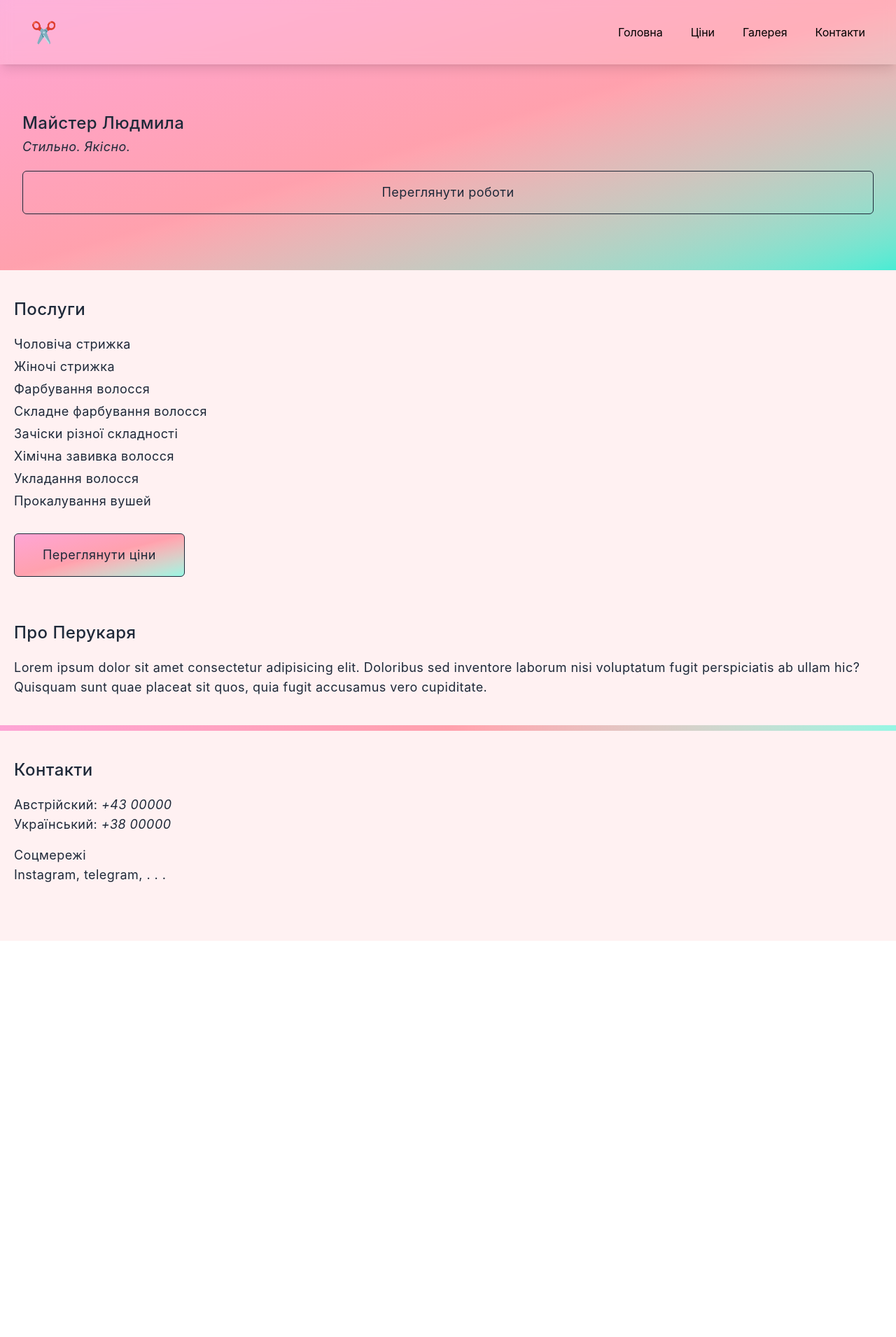
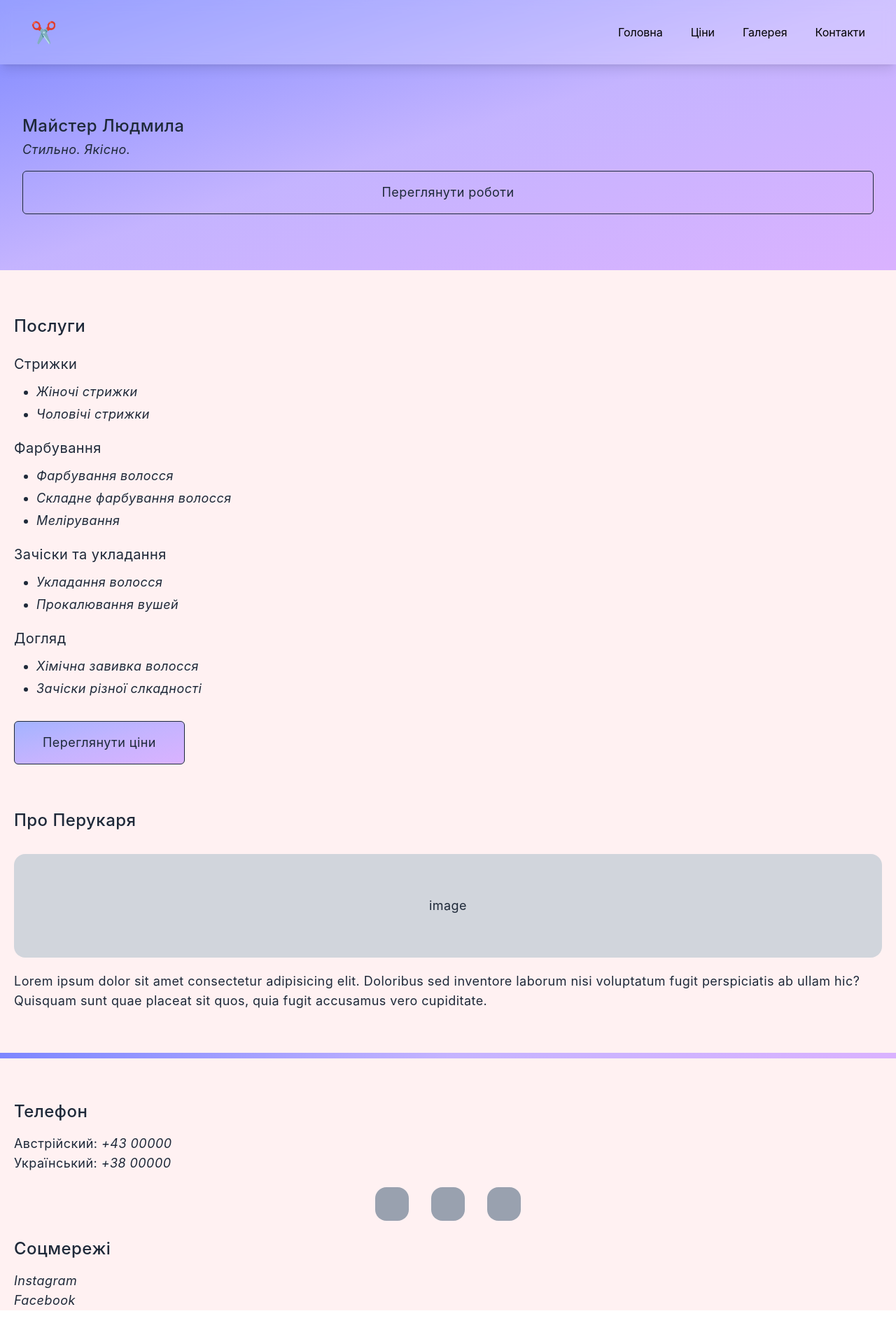
Before and after one commit to Shimi001/hairdresser-website, a React (Vite) app: page / in a window 1280 px wide. Shown: the top 1910 px of the page at 70% size. Before the commit the page ends 1344 px from the top, so only its background shows below. Built offline with nearby package versions, Linux system fonts and the light colour scheme.

Commit message:
Implementation of service sections without code duplication

```diff
--- a/index.html
+++ b/index.html
@@ -1,12 +1,15 @@
 <!doctype html>
 <html lang="en">
+
 <head>
   <meta charset="UTF-8" />
   <meta name="viewport" content="width=device-width, initial-scale=1.0" />
   <title>hairdresser-website</title>
 </head>
+
 <body>
   <div id="root"></div>
   <script type="module" src="/src/main.tsx"></script>
 </body>
+
 </html>
--- a/src/components/NavBar/index.tsx
+++ b/src/components/NavBar/index.tsx
@@ -5,7 +5,7 @@ function NavBar({ open, setOpen, closeMenu }: { open: boolean; setOpen: (open: b
   useScrollClose({ open, closeMenu });
 
   return (
-    <nav className="absolute w-full flex flex-col bg-white/15 backdrop-blur-sm shadow-lg overflow-hidden transform-gpu">
+    <nav className="absolute w-full flex flex-col bg-white/20 backdrop-blur-sm shadow-lg overflow-hidden transform-gpu">
       <div className="flex items-center justify-between py-7 px-11 w-full">
         {/* logo */}
         <div className="text-3xl">
@@ -32,7 +32,7 @@ function NavBar({ open, setOpen, closeMenu }: { open: boolean; setOpen: (open: b
       {/* mobile menu */}
       <div className={`md:hidden overflow-hidden transition-[max-height] duration-300 ease-in-out
         ${open ? "max-h-80" : "max-h-0"}`}>
-        <div className={`w-full flex flex-col px-7 py-9 pb-14 gap-6 tracking-wide text-lg
+        <div className={`w-full flex flex-col px-7 py-9 pb-16 gap-7 tracking-widest text-xl
           transition[opacity] duration-300 ease-in-out
           ${open ? "translate-y-0 opacity-100" : "-translate-y-4 opacity-0"}`}>
           <Link to="/" onClick={closeMenu}>Головна</Link>
--- /dev/null
+++ b/src/data/services.ts
@@ -0,0 +1,18 @@
+export const services = [
+    {
+        title: 'Стрижки',
+        items: ['Жіночі стрижки', 'Чоловічі стрижки']
+    },
+    {
+        title: 'Фарбування',
+        items: ['Фарбування волосся', 'Складне фарбування волосся', 'Мелірування']
+    },
+    {
+        title: 'Зачіски та укладання',
+        items: ['Укладання волосся', 'Прокалювання вушей']
+    },
+    {
+        title: 'Догляд',
+        items: ['Хімічна завивка волосся', 'Зачіски різної слкадності']
+    }
+];
--- a/src/pages/Home/index.tsx
+++ b/src/pages/Home/index.tsx
@@ -1,56 +1,73 @@
 import { Link } from 'react-router-dom';
+import { services } from '../../data/services';
 
 function Home({ closeMenu }: { closeMenu: () => void }) {
   return (
     <>
       {/* hero section */}
-      <div className="flex flex-col px-8 pb-20 pt-40 tracking-wide bg-linear-to-br from-pink-300 via-rose-300 to-teal-300">
-        <h1 className="text-2xl font-medium">
+      <section className="flex flex-col px-8 pb-20 pt-41 mb-16 tracking-wide bg-linear-to-br from-indigo-400 via-violet-300 to-purple-300">
+        <h1 className="text-2xl mb-1 font-medium">
           Майстер Людмила
         </h1>
-        <p className="mt-1 italic">
+        <p className="italic mb-4">
           Стильно. Якісно.
         </p>
-        <Link to="/gallery" onClick={closeMenu} className="inline-flex mt-5 border rounded-md p-4 justify-center">
+        <Link to="/gallery" onClick={closeMenu} className="inline-flex border rounded-md p-4 justify-center">
           Переглянути роботи
         </Link>
-      </div>
+      </section>
 
-      {/* price/services */}
-      <div className="mt-10 px-5 tracking-wide">
-        <h2 className="text-2xl font-medium">Послуги</h2>
-        <ul className="flex flex-col list-inside mt-5 gap-1">
-          <li>Чоловіча стрижка</li>
-          <li>Жіночі стрижка</li>
-          <li>Фарбування волосся</li>
-          <li>Складне фарбування волосся</li>
-          <li>Зачіски різної складності</li>
-          <li>Хімічна завивка волосся</li>
-          <li>Укладання волосся</li>
-          <li>Прокалування вушей</li>
-        </ul>
-        <Link to="/prices" onClick={closeMenu} className="inline-flex mt-8 border rounded-md p-4 px-10 justify-center bg-linear-to-br from-pink-300 via-rose-300 to-teal-200">
+      {/* services */}
+      <section className="px-5 mb-16 tracking-wide">
+        <h2 className="text-2xl mb-6 font-medium">Послуги</h2>
+        <div className="space-y-5 mb-8 list-inside">
+          {services.map((category, index) => (
+            <div key={index}>
+              <h3 className="text-xl mb-3">{category.title}</h3>
+              <ul className="flex flex-col list-disc ml-8 gap-1 italic">
+                {category.items.map((item, i) => (
+                  <li key={i}>{item}</li>
+                ))}
+              </ul>
+            </div>
+          ))}
+        </div>
+        <Link to="/prices"
+          onClick={closeMenu}
+          className="inline-flex border rounded-md p-4 px-10 justify-center bg-linear-to-br from-indigo-300 via-violet-300 to-purple-300">
           Переглянути ціни
         </Link>
-      </div>
+      </section>
 
-      {/* review */}
-      <div className="flex flex-col mt-16 px-5 tracking-wide">
-        <h2 className="text-2xl font-medium">Про Перукаря</h2>
-        <p className="pt-5">Lorem ipsum dolor sit amet consectetur adipisicing elit. Doloribus sed inventore laborum nisi voluptatum fugit perspiciatis ab ullam hic? Quisquam sunt quae placeat sit quos, quia fugit accusamus vero cupiditate.</p>
-      </div>
+      {/* profile */}
+      <section className="flex flex-col mb-15 px-5 tracking-wide">
+        <h2 className="text-2xl mb-8 font-medium">Про Перукаря</h2>
+        <div className="flex flex-col">
+          <div className="flex mb-5 justify-center items-center p-15 rounded-2xl bg-gray-300">image</div>
+          <p>Lorem ipsum dolor sit amet consectetur adipisicing elit. Doloribus sed inventore laborum nisi voluptatum fugit perspiciatis ab ullam hic? Quisquam sunt quae placeat sit quos, quia fugit accusamus vero cupiditate.</p>
+        </div>
+      </section>
+
+      <div className="p-1 w-full bg-linear-to-r from-indigo-400 via-violet-300 to-purple-300"></div>
 
       {/* contacts */}
-      <div className="mt-10 tracking-wide">
-        <div className="p-1 w-full bg-linear-to-r from-pink-300 via-rose-300 to-teal-200"></div>
-        <div className="px-5 pt-10 pb-20">
-          <h2 className="text-2xl font-medium">Контакти</h2>
-          <p className="mt-5">Австрійский: <span className="italic">+43 00000</span></p>
+      <section className="mt-15 mb-20 px-5 tracking-wide">
+        <div className="mb-5">
+          <h2 className="text-2xl mb-4 font-medium">Телефон</h2>
+          <p>Австрійский: <span className="italic">+43 00000</span></p>
           <p>Український: <span className="italic">+38 00000</span></p>
-          <h2 className="text-lg mt-4">Соцмережі</h2>
-          <div>Instagram, telegram, . . .</div>
         </div>
-      </div>
+        <div className="flex flex-row mb-6 justify-center gap-8">
+          <div className="bg-gray-400 p-6 rounded-2xl"></div>
+          <div className="bg-gray-400 p-6 rounded-2xl"></div>
+          <div className="bg-gray-400 p-6 rounded-2xl"></div>
+        </div>
+        <div>
+          <h2 className="text-2xl font-medium mb-4">Соцмережі</h2>
+          <p className="italic">Instagram</p>
+          <p className="italic">Facebook</p>
+        </div>
+      </section>
     </>
   )
 }
--- a/src/pages/Prices/index.tsx
+++ b/src/pages/Prices/index.tsx
@@ -1,7 +1,7 @@
 function Prices() {
   return (
     <>
-      <h1 className="flex text-2xl font-medium px-8 pb-20 pt-40 justify-center bg-linear-to-br from-red-400 via-amber-400 to-yellow-300">Ціни</h1>
+      <h1 className="flex text-2xl font-medium px-8 pb-20 pt-40 justify-center bg-linear-to-br from-red-300 via-rose-300 to-rose-200">Ціни</h1>
       <h2 className="text-lg mt-3">Чоловічі стрижки</h2>
       <ul className="list-inside mt-1">
         <li>Коротке волосся - -€</li>
```
Lines whose indentation alone changed are shown as unchanged.
